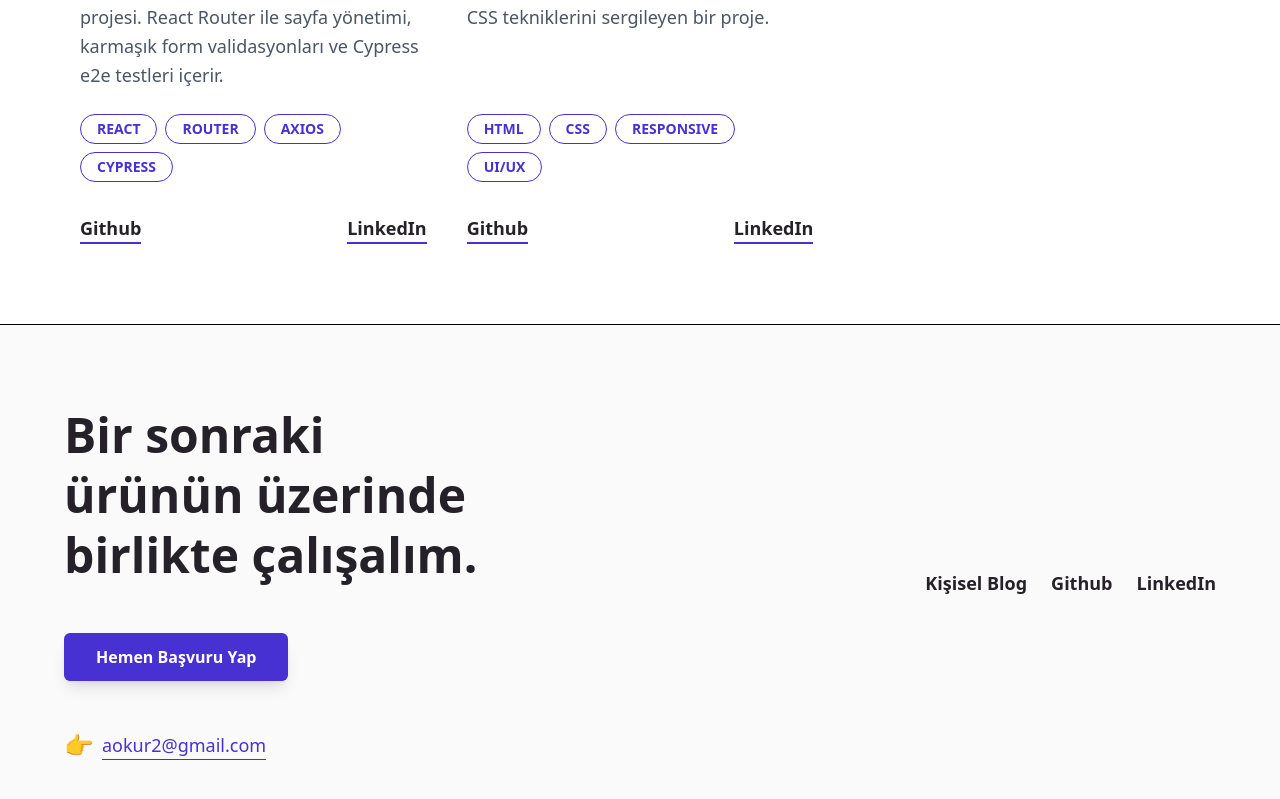
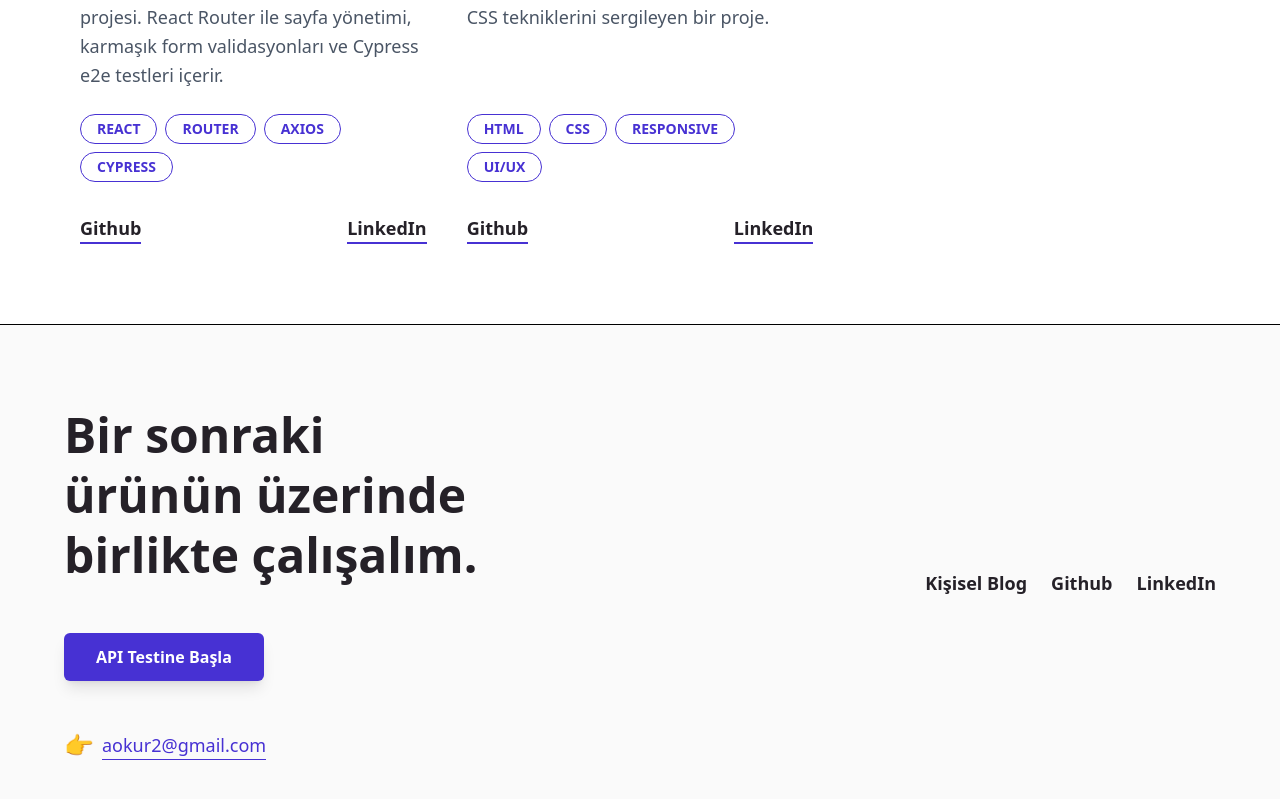
Before and after one commit to ABurakOKUR/my-portfolio, a React (Vite) app: page / in a window 1280 px wide. Shown: the part 2353-3152 px from the top of the page. Built offline with nearby package versions, Linux system fonts and the light colour scheme.

Commit message:
Update Footer.jsx and Hero.jsx

```diff
--- a/src/components/Footer.jsx
+++ b/src/components/Footer.jsx
@@ -56,8 +56,8 @@ export default function Footer() {
               {status.loading
                 ? "Gönderiliyor..."
                 : status.success
-                  ? "Kayıt Alındı ✅"
-                  : "Hemen Başvuru Yap"}
+                  ? "API Test Başarılı ✅"
+                  : "API Testine Başla "}
             </button>
             {status.error && (
               <p className="text-red-500 mt-2 text-sm">{status.error}</p>
```
